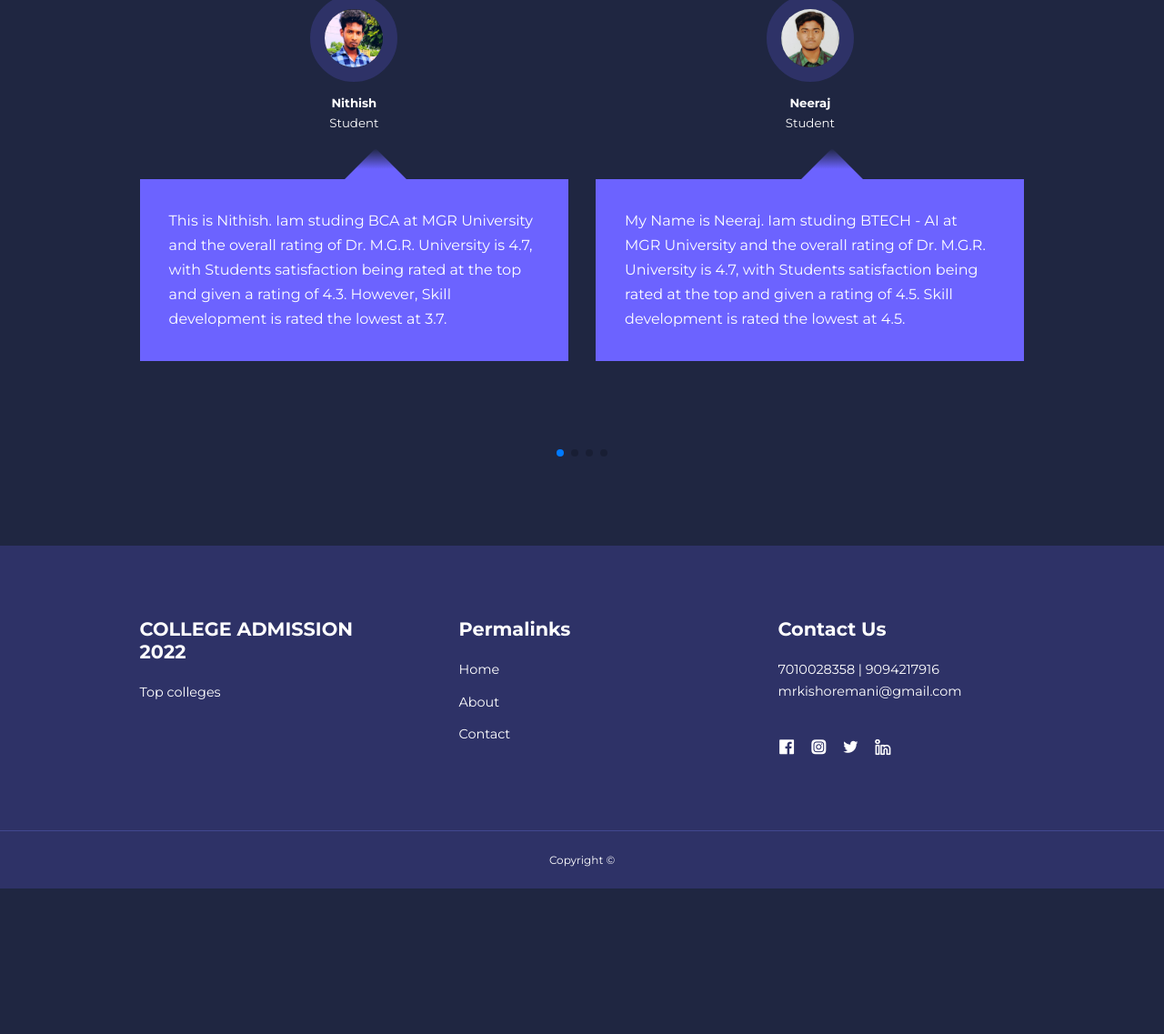
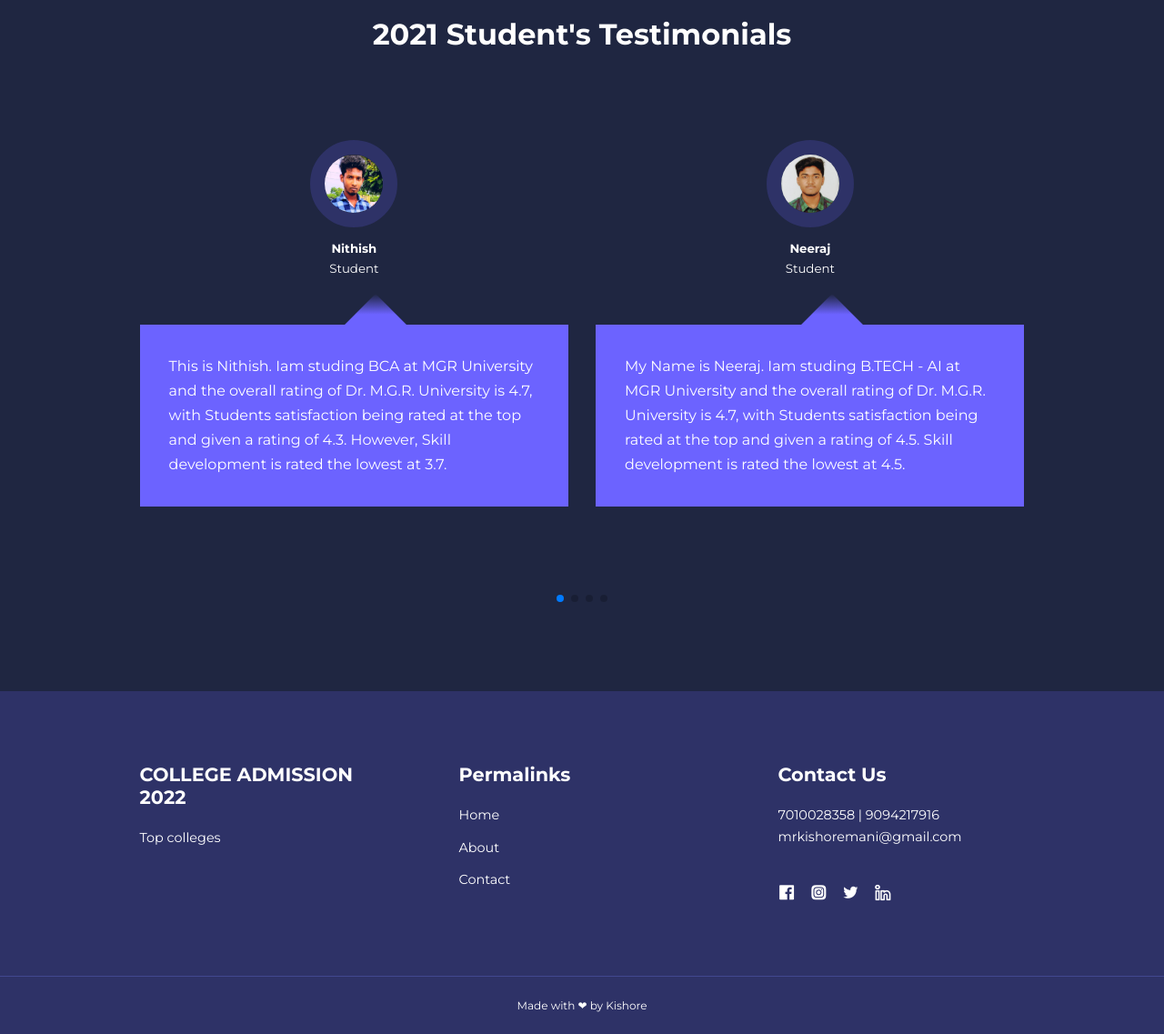
Before and after one commit to THEKISH0RE/Django_college_admission_app, a Django app: page / in a window 1280 px wide. Shown: the part 3320-4457 px from the top of the page at 91% size. Before the commit the page ends 4297 px from the top, so only its background shows below. Run offline with Django 4.2, Linux system fonts and the light colour scheme.

Commit message:
First Commit

```diff
--- a/static/style.css
+++ b/static/style.css
@@ -150,6 +150,7 @@
   background: var(--color-bg1);
   height: 42rem;
   padding-top: 7%;
+  /* padding-bottom: 30px; */
 }
 .categories h1{
   line-height: 1;
@@ -211,7 +212,7 @@
 /* ------------Popular course--------- */
 
 .courses{
-  margin-top: 10rem;
+  margin-top: 20rem;
 
 }
 .courses__container{
--- a/templates/about.html
+++ b/templates/about.html
@@ -274,7 +274,7 @@
     </div>
   </div>
   <div class="footer__copyright">
-    <small>Copyright &copy; KISHORE</small>
+    <small>Made with ❤  by Kishore </small>
   </div>
 </footer>
 
--- a/templates/contact.html
+++ b/templates/contact.html
@@ -149,7 +149,7 @@
     </div>
   </div>
   <div class="footer__copyright">
-    <small>Copyright &copy; Kishore</small>
+    <small>Made with ❤  by Kishore </small>
   </div>
 </footer>
 
--- a/templates/home.html
+++ b/templates/home.html
@@ -307,7 +307,7 @@
           <small>Student</small>
         </div>
         <div class="testimonial__body">
-          <p>My Name is Neeraj. Iam studing BTECH - AI at MGR University and the overall rating of Dr. M.G.R. University is 4.7, with Students satisfaction being rated at the top and given a rating of 4.5. Skill development is rated the lowest at 4.5.</p>
+          <p>My Name is Neeraj. Iam studing B.TECH - AI at MGR University and the overall rating of Dr. M.G.R. University is 4.7, with Students satisfaction being rated at the top and given a rating of 4.5. Skill development is rated the lowest at 4.5.</p>
         </div>
       </artical>
 
@@ -320,7 +320,7 @@
           <small>Student</small>
         </div>
         <div class="testimonial__body">
-          <p>My Name is Neha. Iam studing BTECH - CSE at SRM University and the overall rating of SRM University is 4.9, with Students satisfaction being rated at the top and given a rating of 4.4. Skill development is rated the lowest at 4.8.</p>
+          <p>My Name is Neha. Iam studing B.TECH - CSE at SRM University and the overall rating of SRM University is 4.9, with Students satisfaction being rated at the top and given a rating of 4.4. Skill development is rated the lowest at 4.8.</p>
         </div>
       </artical>
 
@@ -333,7 +333,7 @@
           <small>Student</small>
         </div>
         <div class="testimonial__body">
-          <p>This is Karthick. Iam studing BTECH - EEE MGR University and the overall rating of Dr. M.G.R. University is 4.5, with Students satisfaction being rated at the top and given a rating of 4.0. Skill development is rated the lowest at 4.1.</p>
+          <p>This is Karthick. Iam studing B.TECH - EEE MGR University and the overall rating of Dr. M.G.R. University is 4.5, with Students satisfaction being rated at the top and given a rating of 4.0. Skill development is rated the lowest at 4.1.</p>
         </div>
       </artical>
 
@@ -413,7 +413,7 @@
     </div>
   </div>
   <div class="footer__copyright">
-    <small>Copyright &copy; </small>
+    <small>Made with ❤  by Kishore </small>
   </div>
 </footer>
 
```
Also changed, not shown: mywebapp/local_settings.py (added, +14 -0 lines), 1 other file.
